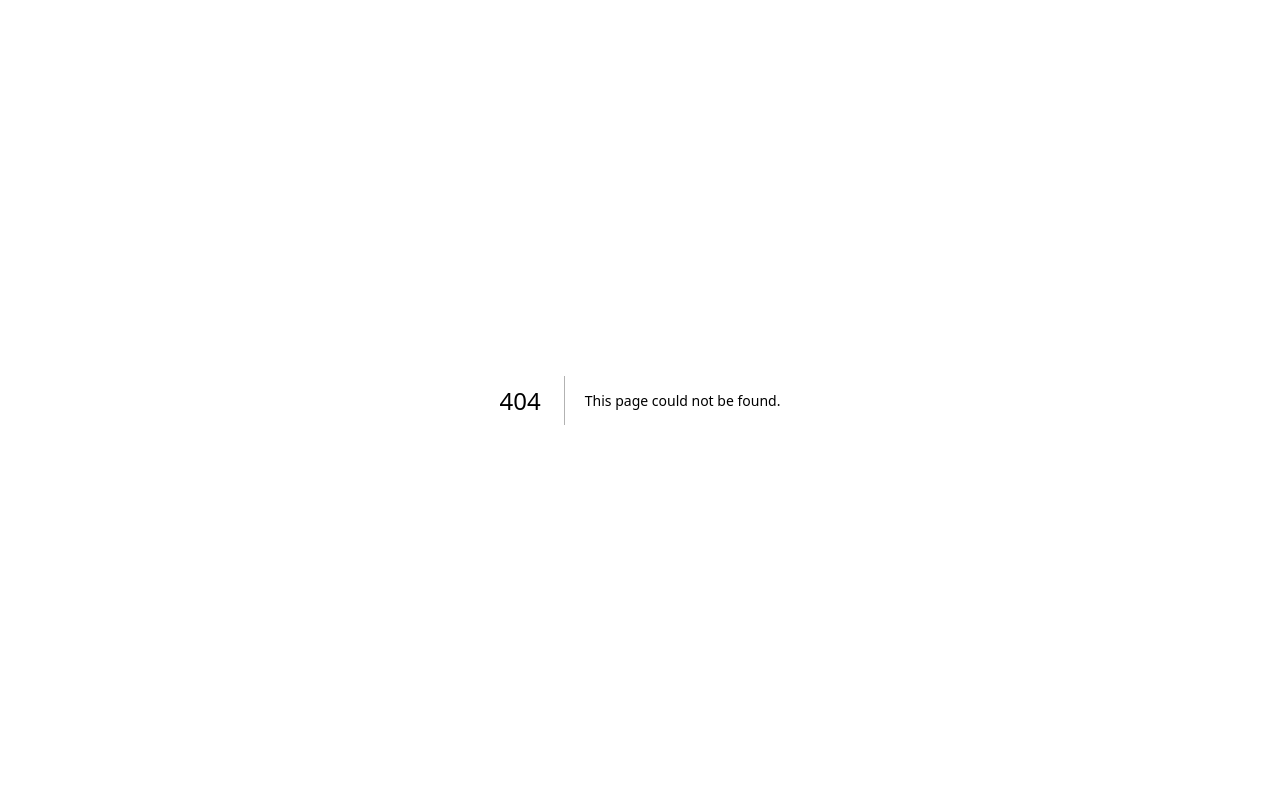
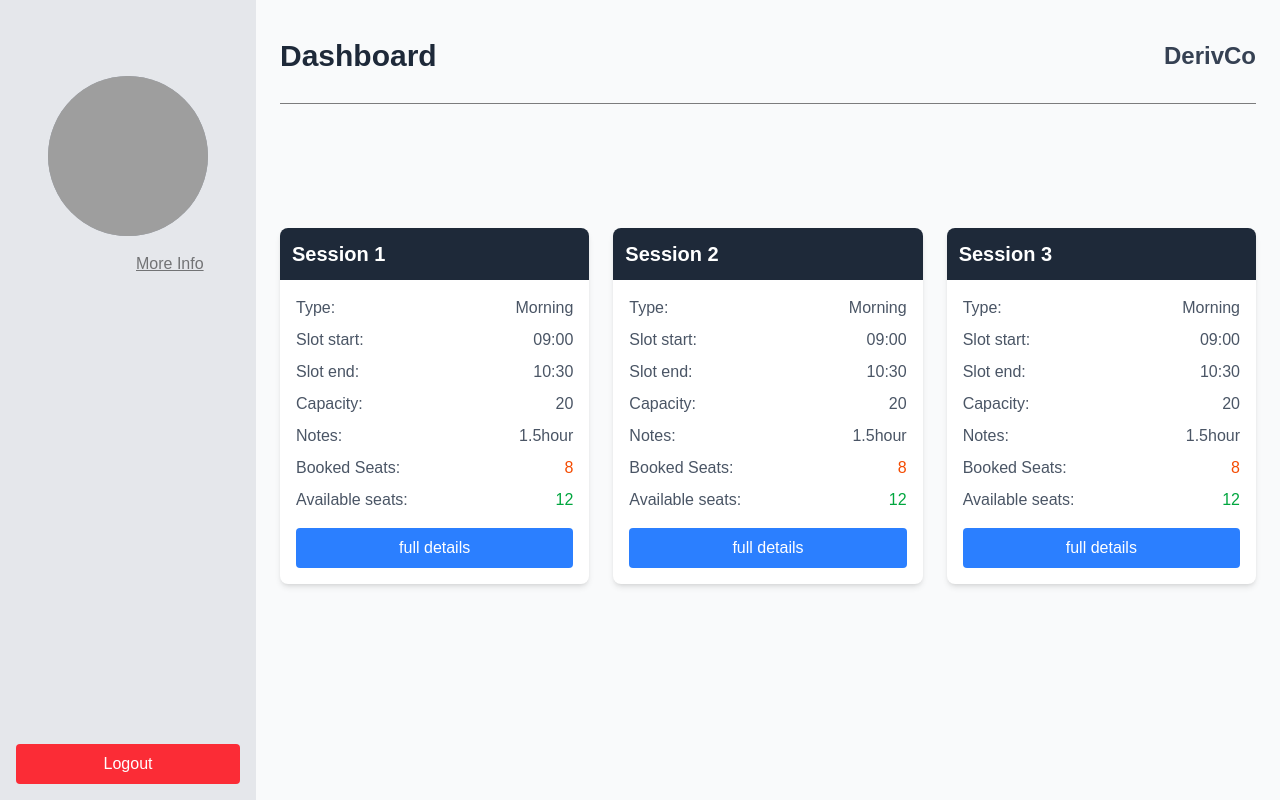
Before and after one commit to Thembiso-dev/Smart-Seat-Allocation-System, a Next.js app in the folder smart-seat-allocation-system/: page /dashboard in a window 1280 px wide. Before the commit this address had no page. Built offline with nearby package versions, Linux system fonts and the light colour scheme; grey boxes are pictures that could not be loaded.

Commit message:
donald(dashboard page): This adds the dashboard page

```diff
--- /dev/null
+++ b/smart-seat-allocation-system/src/app/dashboard/page.tsx
@@ -0,0 +1,122 @@
+import React from 'react'
+
+const Dashboard = () => {
+  const sessions = [
+    {
+      id: 1,
+      title: "Session 1",
+      type: "Morning",
+      slotStart: "09:00",
+      slotEnd: "10:30",
+      capacity: 20,
+      notes: "1.5hour",
+      bookedSeats: 8,
+      availableSeats: 12
+    },
+    {
+      id: 2,
+      title: "Session 2",
+      type: "Morning",
+      slotStart: "09:00",
+      slotEnd: "10:30",
+      capacity: 20,
+      notes: "1.5hour",
+      bookedSeats: 8,
+      availableSeats: 12
+    },
+    {
+      id: 3,
+      title: "Session 3",
+      type: "Morning",
+      slotStart: "09:00",
+      slotEnd: "10:30",
+      capacity: 20,
+      notes: "1.5hour",
+      bookedSeats: 8,
+      availableSeats: 12
+    }
+  ]
+
+  return (
+    <div className='flex min-w-screen h-screen'>
+      {/* Sidebar */}
+      <aside className='w-64 h-full bg-gray-200 p-4 text-black flex flex-col'>
+        <div className='profileInfo text-center'>
+          <img src="#" alt="Profile" className='w-40 h-40 rounded-full mb-4 mx-auto bg-gray-400 mt-15' />
+        </div>
+        <div className="moreInfo">
+          <button className='cursor-pointer underline text-black/50 pl-30 rounded text-left right-0'>
+            More Info
+          </button>
+        </div>
+        <div className="logoutBtn mt-auto">
+          <button className='cursor-pointer w-full bg-red-500 text-white py-2 rounded'>
+            Logout
+          </button>
+        </div>
+      </aside>
+
+      {/* Main Content */}
+      <main className='flex-1 p-6 bg-gray-50 overflow-auto'>
+        {/* Header */}
+        <div className="dashboardHeader flex justify-between items-center mb-6 border-b border-black/50 pb-4 h-[10dvh]">
+          <h1 className='text-3xl font-bold text-gray-800'>Dashboard</h1>
+          <div className='text-2xl font-bold text-gray-700'>DerivCo</div>
+        </div>
+
+        {/* Dashboard Content - 3 column grid */}
+        <div className="dashboardContent grid grid-cols-1 md:grid-cols-2 lg:grid-cols-3 gap-6 pt-25">
+          {sessions.map((session) => (
+            <div key={session.id} className='sessionCard bg-white rounded-lg shadow-md overflow-hidden'>
+              {/* Session Title */}
+              <div className='bg-gray-800 text-white p-3'>
+                <h2 className='text-xl font-semibold'>{session.title}</h2>
+              </div>
+
+              {/* Session Details */}
+              <div className='p-4 space-y-2'>
+                <div className='flex justify-between'>
+                  <span className='text-gray-600'>Type:</span>
+                  <span className='font-medium text-gray-600'>{session.type}</span>
+                </div>
+                <div className='flex justify-between'>
+                  <span className='text-gray-600'>Slot start:</span>
+                  <span className='font-medium text-gray-600'>{session.slotStart}</span>
+                </div>
+                <div className='flex justify-between'>
+                  <span className='text-gray-600'>Slot end:</span>
+                  <span className='font-medium text-gray-600'>{session.slotEnd}</span>
+                </div>
+                <div className='flex justify-between'>
+                  <span className='text-gray-600'>Capacity:</span>
+                  <span className='font-medium text-gray-600'>{session.capacity}</span>
+                </div>
+                <div className='flex justify-between'>
+                  <span className='text-gray-600'>Notes:</span>
+                  <span className='font-medium text-gray-600'>{session.notes}</span>
+                </div>
+                <div className='flex justify-between'>
+                  <span className='text-gray-600'>Booked Seats:</span>
+                  <span className='font-medium text-orange-600'>{session.bookedSeats}</span>
+                </div>
+                <div className='flex justify-between'>
+                  <span className='text-gray-600'>Available seats:</span>
+                  <span className='font-medium text-green-600'>{session.availableSeats}</span>
+                </div>
+              </div>
+
+              {/* Full Details Button */}
+              <div className='p-4 pt-0'>
+                <button className='w-full bg-blue-500 text-white py-2 rounded hover:bg-blue-600 transition-colors'>
+                  full details
+                </button>
+              </div>
+            </div>
+          ))}
+        </div>
+      </main>
+    </div>
+  )
+}
+
+export default Dashboard
```
Also changed, not shown: smart-seat-allocation-system/src/app/auth/login/loginPage.tsx (deleted), smart-seat-allocation-system/src/app/auth/login/page.tsx (added), smart-seat-allocation-system/src/app/auth/signup/page.tsx (added), smart-seat-allocation-system/src/app/auth/signup/signupPage.tsx (deleted).
